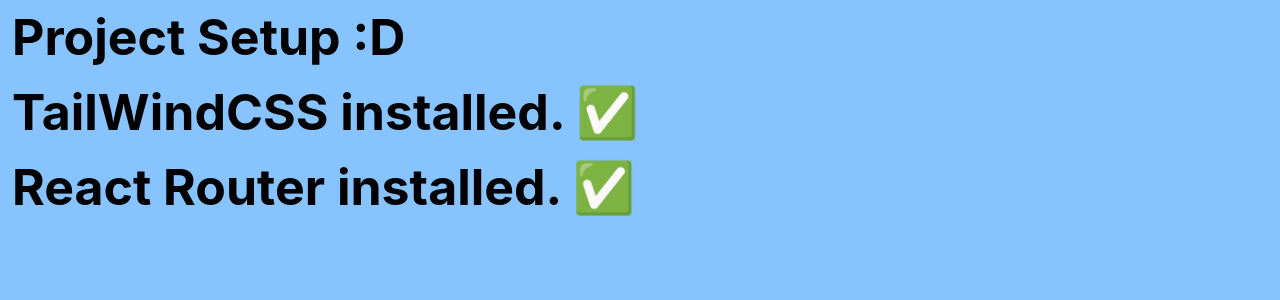
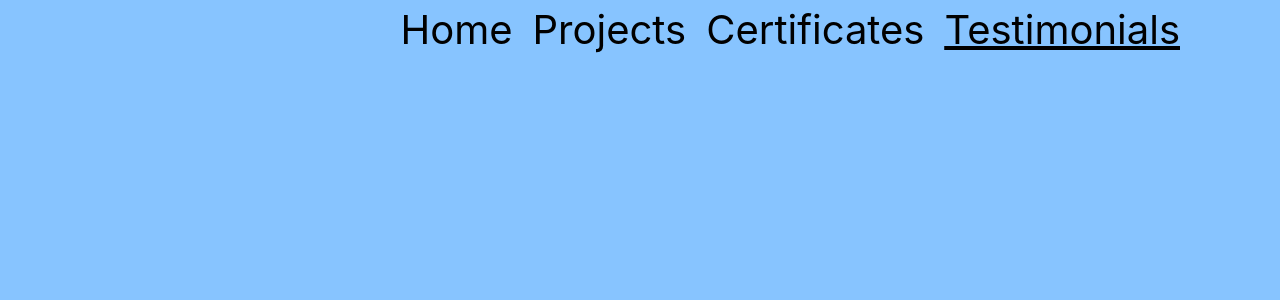
Before and after one commit to Angel2001-programmer/AngelPortfolio, a React (Create React App) app: page /testimonials in a window 1280 px wide. Shown: the top 300 px of the page. Built offline with nearby package versions, Linux system fonts and the light colour scheme.

Commit message:
NavBar Implemented

```diff
--- a/src/App.js
+++ b/src/App.js
@@ -1,15 +1,12 @@
 import './App.css';
-
+import { BrowserRouter } from 'react-router-dom';
+import RoutesNav from './RoutesNav';
 function App() {
   return (
     <div className='App'>
-      <h1 className='text-left font-bold text-[50px] ml-3'>Project Setup :D</h1>
-      <h1 className='text-left font-bold text-[50px] ml-3'>
-        TailWindCSS installed. ✅
-      </h1>
-      <h1 className='text-left font-bold text-[50px] ml-3'>
-        React Router installed. ✅
-      </h1>
+      <BrowserRouter>
+        <RoutesNav />
+      </BrowserRouter>
     </div>
   );
 }
--- /dev/null
+++ b/src/RoutesNav.jsx
@@ -0,0 +1,34 @@
+import { Route, Routes } from 'react-router-dom';
+import Home from './pages/home';
+import Project from './pages/projects';
+import Testimonial from './pages/testimonials';
+import Certificate from './pages/certificates';
+
+const RoutesNav = () => {
+  return (
+    <Routes>
+      <Route
+        exact
+        path='/'
+        element={<Home />}
+      />
+      <Route
+        exact
+        path='/project'
+        element={<Project />}
+      />
+      <Route
+        exact
+        path='/certificates'
+        element={<Certificate />}
+      />
+      <Route
+        exact
+        path='/testimonials'
+        element={<Testimonial />}
+      />
+    </Routes>
+  );
+};
+
+export default RoutesNav;
--- /dev/null
+++ b/src/pages/certificates.jsx
@@ -0,0 +1,22 @@
+const Certificates = () => {
+  return (
+    <header>
+      <ul className='flex flex-row gap-5 flex-wrap mr-[100px] justify-end'>
+        <li className='text-[40px] cursor-pointer'>
+          <a href='/'>Home</a>
+        </li>
+        <li className='text-[40px] cursor-pointer'>
+          <a href='/project'>Projects</a>
+        </li>
+        <li className='text-[40px] underline cursor-pointer'>
+          <a href='/certificates'>Certificates</a>
+        </li>
+        <li className='text-[40px] cursor-pointer'>
+          <a href='/testimonials'>Testimonials</a>
+        </li>
+      </ul>
+    </header>
+  );
+};
+
+export default Certificates;
--- /dev/null
+++ b/src/pages/home.jsx
@@ -0,0 +1,22 @@
+const Home = () => {
+  return (
+    <header>
+      <ul className='flex flex-row gap-5 flex-wrap mr-[100px] justify-end'>
+        <li className='text-[40px] underline cursor-pointer'>
+          <a href='/'>Home</a>
+        </li>
+        <li className='text-[40px] cursor-pointer'>
+          <a href='/project'>Projects</a>
+        </li>
+        <li className='text-[40px] cursor-pointer'>
+          <a href='/certificates'>Certificates</a>
+        </li>
+        <li className='text-[40px] cursor-pointer'>
+          <a href='/testimonials'>Testimonials</a>
+        </li>
+      </ul>
+    </header>
+  );
+};
+
+export default Home;
--- /dev/null
+++ b/src/pages/projects.jsx
@@ -0,0 +1,22 @@
+const Projects = () => {
+  return (
+    <header>
+      <ul className='flex flex-row gap-5 flex-wrap mr-[100px] justify-end'>
+        <li className='text-[40px] cursor-pointer'>
+          <a href='/'>Home</a>
+        </li>
+        <li className='text-[40px] underline cursor-pointer'>
+          <a href='/project'>Projects</a>
+        </li>
+        <li className='text-[40px] cursor-pointer'>
+          <a href='/certificates'>Certificates</a>
+        </li>
+        <li className='text-[40px] cursor-pointer'>
+          <a href='/testimonials'>Testimonials</a>
+        </li>
+      </ul>
+    </header>
+  );
+};
+
+export default Projects;
--- /dev/null
+++ b/src/pages/testimonials.jsx
@@ -0,0 +1,22 @@
+const Testimonials = () => {
+  return (
+    <header>
+      <ul className='flex flex-row gap-5 flex-wrap mr-[100px] justify-end'>
+        <li className='text-[40px] cursor-pointer'>
+          <a href='/'>Home</a>
+        </li>
+        <li className='text-[40px] cursor-pointer'>
+          <a href='/project'>Projects</a>
+        </li>
+        <li className='text-[40px] cursor-pointer'>
+          <a href='/certificates'>Certificates</a>
+        </li>
+        <li className='text-[40px] underline cursor-pointer'>
+          <a href='/testimonials'>Testimonials</a>
+        </li>
+      </ul>
+    </header>
+  );
+};
+
+export default Testimonials;
```
